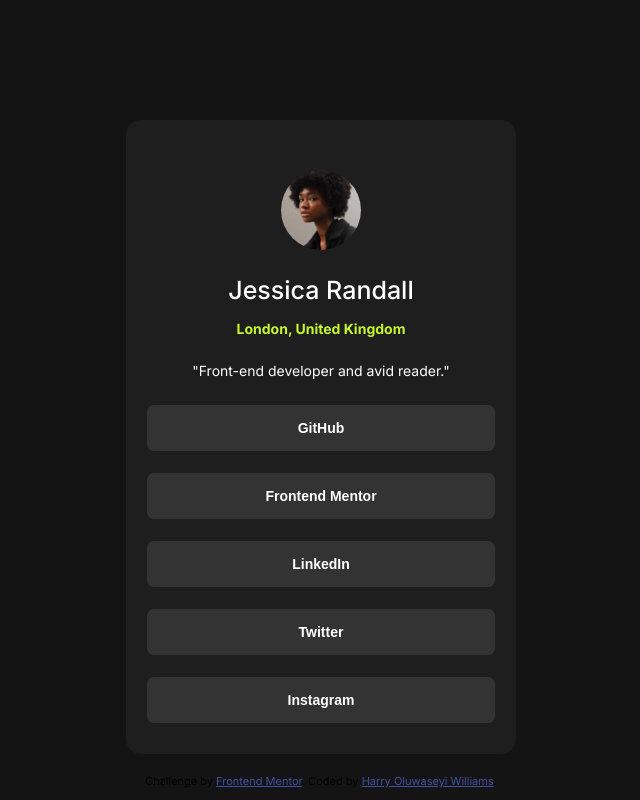
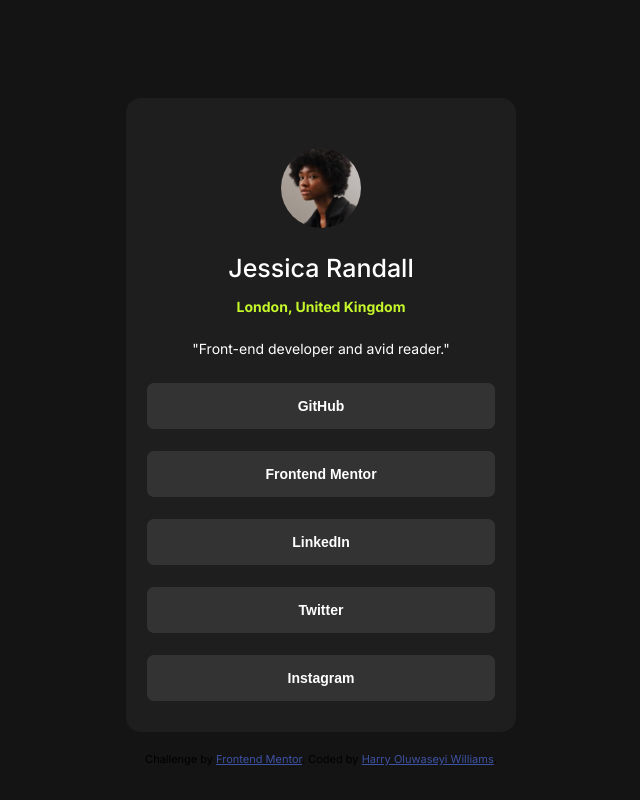
Before and after one commit to NetsGit/Social-Link-Profile-Main, a plain HTML site: page index.html in a window 1280 px wide. Shown: the whole page, without its empty margins (319-959 px from the left). Drawn offline with Linux system fonts and the light colour scheme.

Commit message:
Refactor CSS for layout and styling consistency

```diff
--- a/style.css
+++ b/style.css
@@ -13,7 +13,7 @@ body {
     display: absolute;
     font-family: 'Inter', sans-serif;
 }
-bg-section {
+.bg-section {
     display: flex;
     justify-content: center;
     align-items: center;
@@ -50,7 +50,7 @@ bg-section {
     width: 90%;
     max-width: 350px;
     margin: 20px auto;
-    margin-top: 120px;
+    margin-top: 90px;
     padding: 20px;
     border-radius: 15px;
     background-color: #1e1e1e;
```
